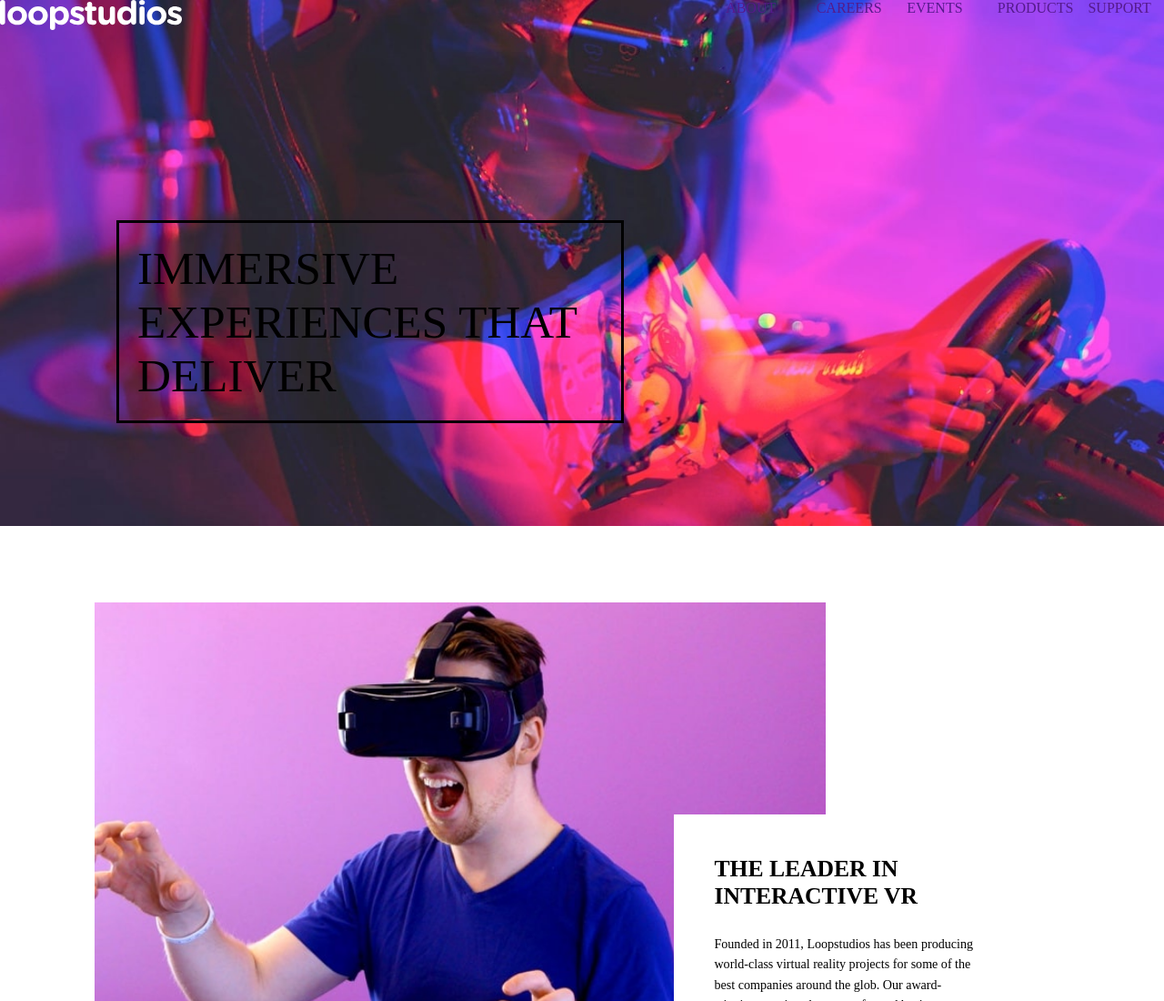
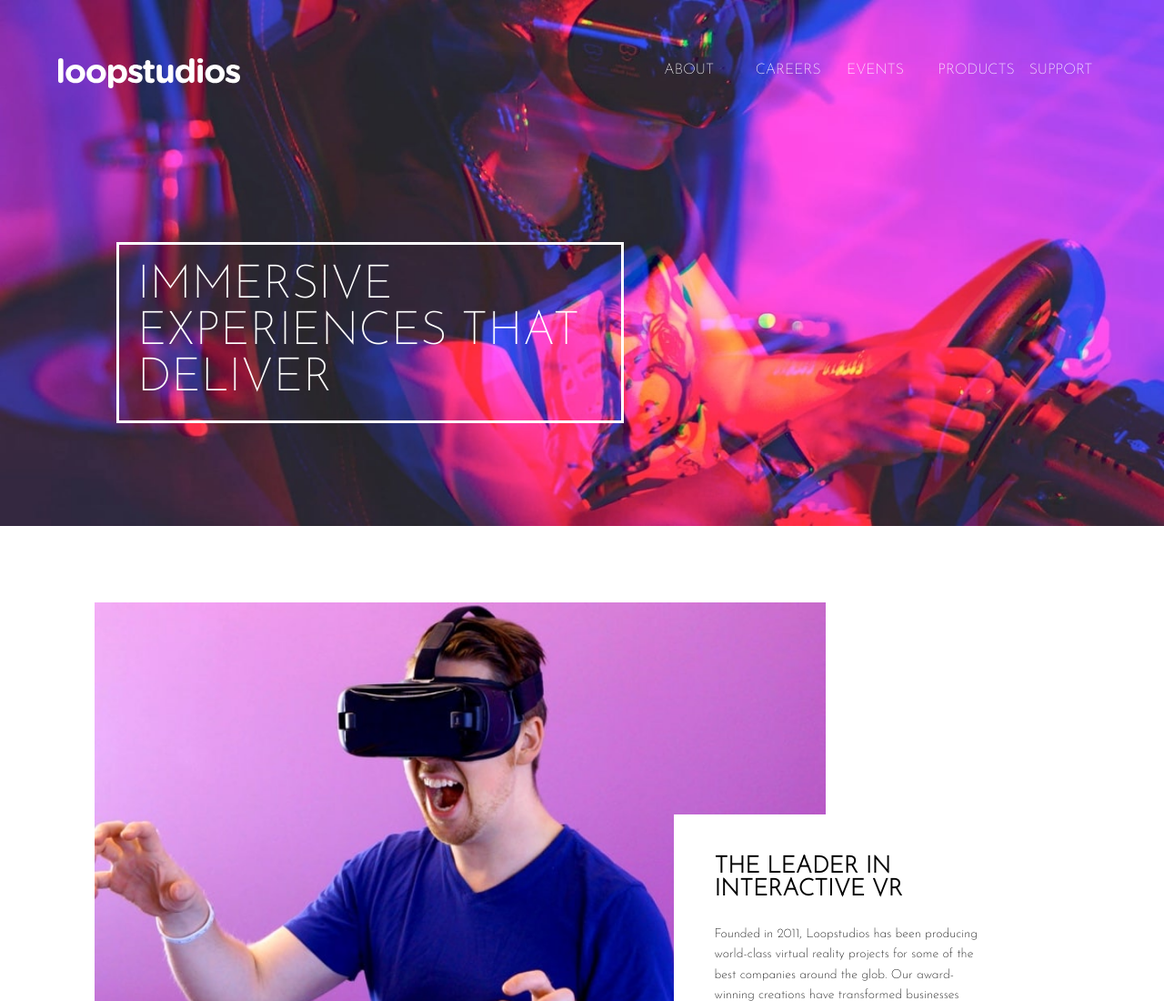
Before and after one commit to manny2384/LoopStudios, a plain HTML site: page index.html in a window 1280 px wide. Shown: the top 1100 px of the page at 91% size. Drawn offline with Linux system fonts and the light colour scheme.

Commit message:
redesign

```diff
--- a/index.html
+++ b/index.html
@@ -20,7 +20,7 @@
 
   <div class="intro">
     <picture>
-      <source srcset="images/mobile/image-hero.jpg" media="(max-width:800px)">
+      <source srcset="images/mobile/image-hero.jpg" media="(max-width:800px) and (max-height: 800px)">
       <img class="hero_image_holder" src="images/desktop/image-hero.jpg" alt="hero" />
     </picture>
     <div class="nav">
--- a/style.css
+++ b/style.css
@@ -3,11 +3,15 @@
     padding: 0;
 }
 body{
-    height: 100vh;
-    width: 100vw;
+    height: 100%;
+    width: 100%;
+    font-family: 'Josefin Sans', sans-serif;
 }
 /*      intro section   */
-
+.intro{
+    color: white;
+    position: relative;
+}
 .hero_image_holder{
     height: 100%;
     width: 100%;
@@ -16,26 +20,28 @@ body{
     top: 0;
     display: grid;
     grid-template-columns: 3fr 1fr;
-    padding: 20px;
     position: absolute;
-    width: 89vw;
-    height: 100vh;
+    width: 100%;
+    height: 100%;
     z-index: 2;
 }
 .nav_icon{
     display: grid;
     justify-content: right;
+    padding: 25% 20% 0 0;
 }
 
 .main_txt{
     position: absolute;
     top: 30%;
     padding: 20px;
+    width: 90%;
+
 }
 .main_txt p{
     padding: 20px;
     border-style: solid;
-    font-size: 30px;
+    font-size: 10vw;
 }
 .nav_list{
     list-style: none;
@@ -52,6 +58,11 @@ body{
 }
 .nav_item a{
     text-decoration: none;
+    color: white;
+}
+.logo{
+    width: 80%;
+    padding: 10%;
 }
 
 /*      mid section     */
@@ -154,7 +165,7 @@ footer{
     width: 35px;
     height: 5px;
     background-color: #333;
-    margin: 6px 0;
+    margin: 3px 0;
     transition: 0.4s;
 }
 .change .bar1 {
@@ -169,7 +180,7 @@ footer{
     transform: rotate(45deg) translate(-8px, -8px);
   }
 
-  @media only screen and(min-width: 800px){
+  @media only screen and(min-width: 799px){
     .nav_icon{
         display: none;
     }
@@ -188,4 +199,19 @@ footer{
         padding: 0;
         text-align: center;
     }
+    .main_txt{
+        width: 50%;
+    }
+    .main_txt p{
+        font-size: 5vw;
+    }
 }
+
+@media only screen and (min-height: 800px){
+    .main_txt{
+        width: 50%;
+    }
+    .main_txt p{
+        font-size: 5vw;
+    }
+}
--- a/style2.css
+++ b/style2.css
@@ -2,8 +2,12 @@
     padding: 0;
     margin: 0;
 }
+body{
+    font-family: 'Josefin Sans', sans-serif;
+}
 .intro{
     position: relative;
+    color: white;
 }
 .intro img{
     width: 100%;
@@ -11,12 +15,16 @@
 .nav{
     position: absolute;
     top: 0;
-    width: 100%;
+    width: 90%;
     display: grid;
     grid-template-columns: 3fr 1fr;
+    padding: 5%;
 }
 .logo{
     width: 200px;
+}
+.nav_section{
+    padding-top: 1%;
 }
 .nav_icon{
     display: none;
@@ -27,6 +35,7 @@
 }
 .nav_item a{
     text-decoration: none;
+    color: white;
 }
 .main_txt{
     position: absolute;
@@ -36,6 +45,9 @@
     padding: 20px;
     font-size: 4vw;
     width: 40vw;
+}
+.main_txt p{
+
 }
 .mid{
     display: grid;
@@ -77,11 +89,15 @@
 }
 .creations_header{
     padding: 2vh 0 5vh 0;
+    font-size: 3vw;
 }
 .create_btn{
     position: absolute;
     top: 6vh;
     right: 0;
+}
+.main_btn{
+    font-size: 2vw;
 }
 .creation_post{
     columns: 4;
```
